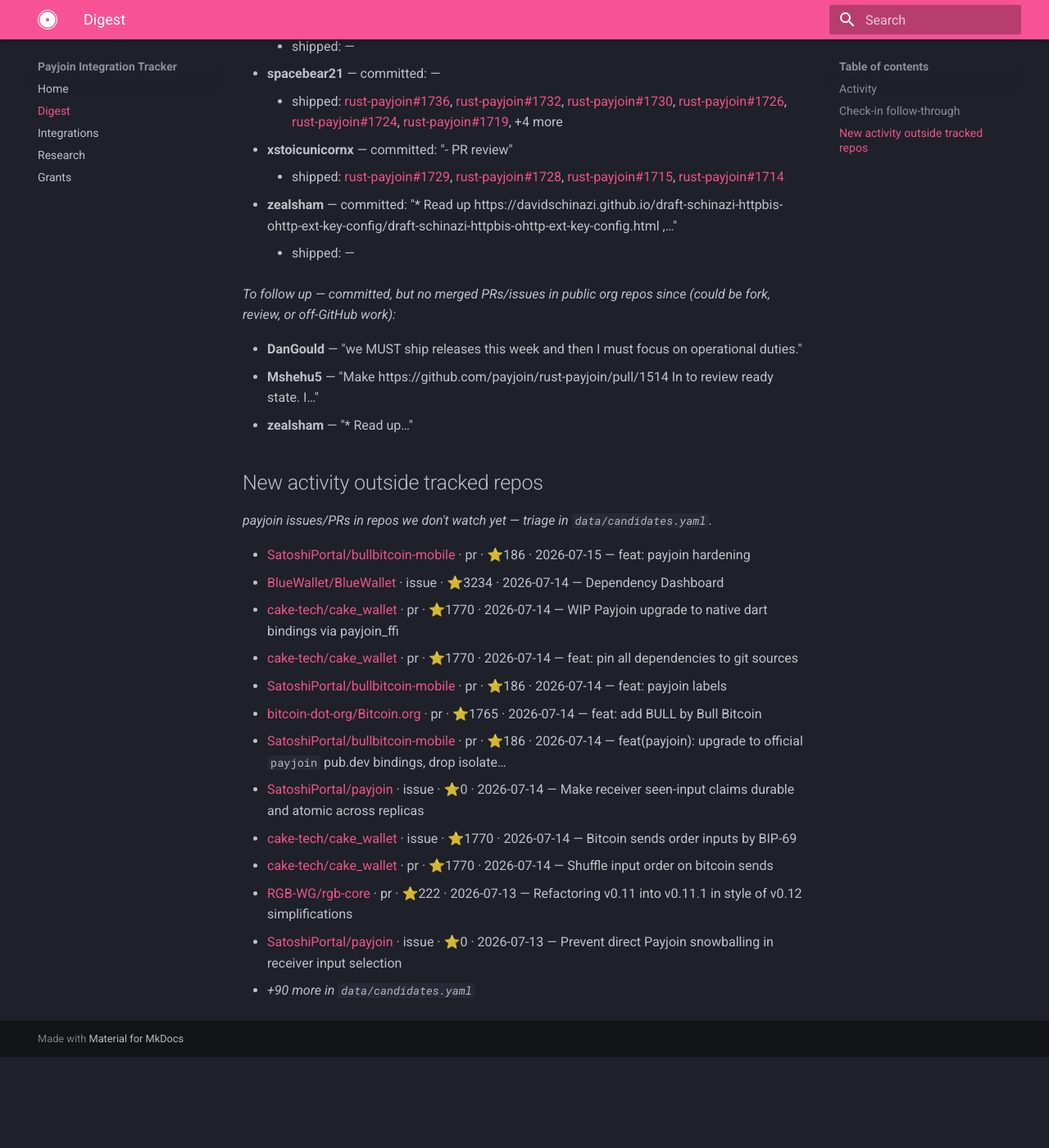
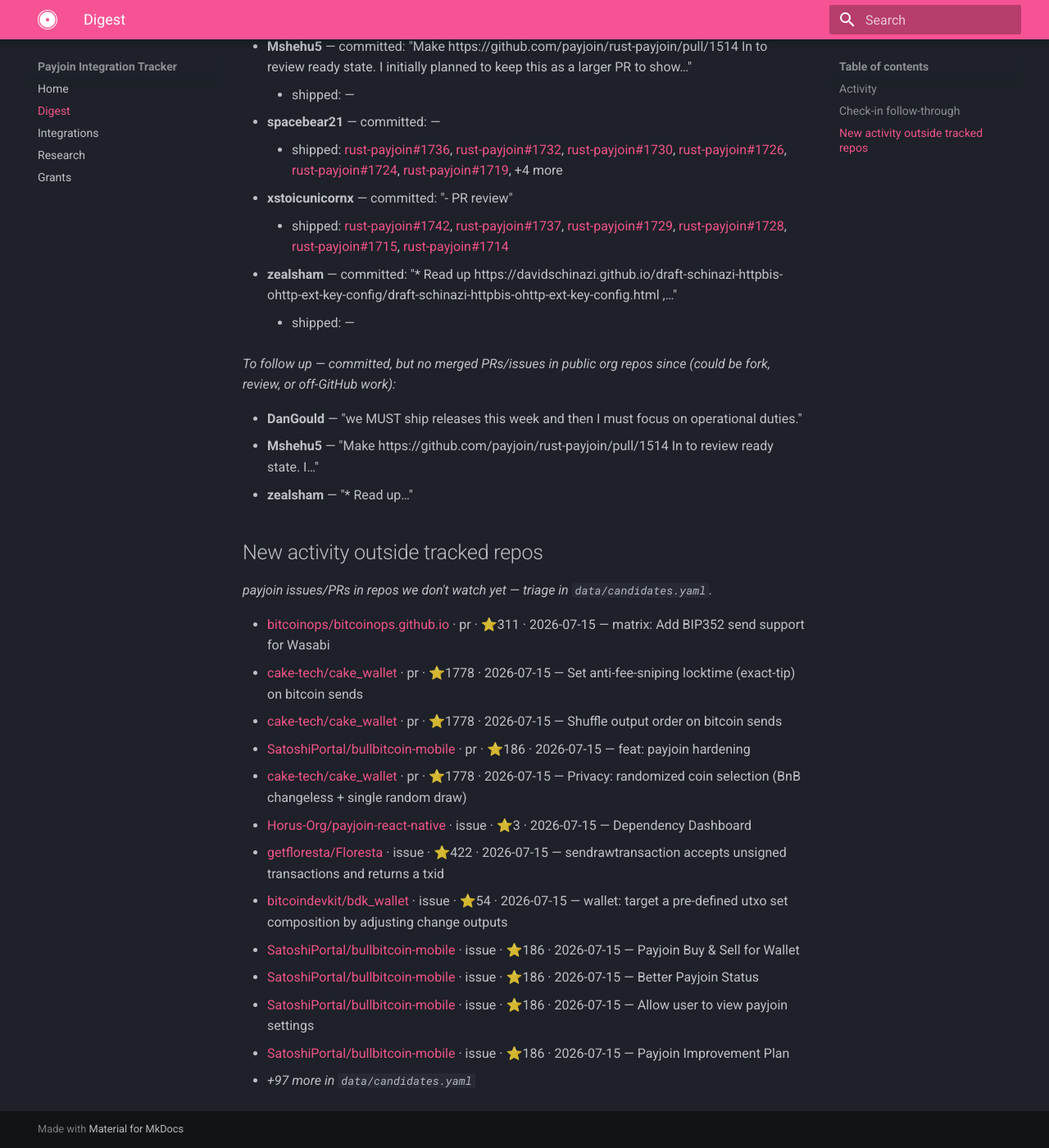
Before and after one commit to payjoin/payjoin.org, an MkDocs documentation site: the page built from docs/digest.md, in a window 1280 px wide and 1400 px high, scrolled down 790 px. Shown: the whole window at 82% size. Built offline with MkDocs 1.6.1 and Material for MkDocs 9.7.7, drawn with Linux system fonts in a browser that asks for light colours; before the commit the page ends 2079 px from its top, so only the background shows below that; some of the changed text lies outside the part shown.

Commit message:
chore: refresh tracker auto-state + digest

```diff
--- a/docs/digest.md
+++ b/docs/digest.md
@@ -14,7 +15,7 @@ _2026-07-06 · [thread](https://github.com/orgs/payjoin/discussions/1712)_
 - **bc1cindy** — committed: —
     - shipped: [rust-payjoin#1722](https://github.com/payjoin/rust-payjoin/issues/1722)
 - **benalleng** — committed: "- review and helping move the payjoin crate PRs along"
-    - shipped: [rust-payjoin#1735](https://github.com/payjoin/rust-payjoin/pull/1735), [rust-payjoin#1727](https://github.com/payjoin/rust-payjoin/pull/1727), [rust-payjoin#1700](https://github.com/payjoin/rust-payjoin/pull/1700)
+    - shipped: [rust-payjoin#1741](https://github.com/payjoin/rust-payjoin/pull/1741), [rust-payjoin#1739](https://github.com/payjoin/rust-payjoin/pull/1739), [rust-payjoin#1735](https://github.com/payjoin/rust-payjoin/pull/1735), [rust-payjoin#1727](https://github.com/payjoin/rust-payjoin/pull/1727), [rust-payjoin#1700](https://github.com/payjoin/rust-payjoin/pull/1700), [rust-payjoin#1743](https://github.com/payjoin/rust-payjoin/issues/1743), +2 more
 - **chavic** — committed: "- Land the correctness-pass tail. Every remaining audit has a PR; merge the stack in order. - Probably release C# packages, unblocked by…"
     - shipped: [rust-payjoin#1725](https://github.com/payjoin/rust-payjoin/pull/1725), [rust-payjoin#1723](https://github.com/payjoin/rust-payjoin/pull/1723)
 - **DanGould** — committed: "we MUST ship releases this week and then I must focus on operational duties."
@@ -24,7 +25,7 @@ _2026-07-06 · [thread](https://github.com/orgs/payjoin/discussions/1712)_
 - **spacebear21** — committed: —
     - shipped: [rust-payjoin#1736](https://github.com/payjoin/rust-payjoin/pull/1736), [rust-payjoin#1732](https://github.com/payjoin/rust-payjoin/pull/1732), [rust-payjoin#1730](https://github.com/payjoin/rust-payjoin/pull/1730), [rust-payjoin#1726](https://github.com/payjoin/rust-payjoin/pull/1726), [rust-payjoin#1724](https://github.com/payjoin/rust-payjoin/pull/1724), [rust-payjoin#1719](https://github.com/payjoin/rust-payjoin/pull/1719), +4 more
 - **xstoicunicornx** — committed: "- PR review"
-    - shipped: [rust-payjoin#1729](https://github.com/payjoin/rust-payjoin/pull/1729), [rust-payjoin#1728](https://github.com/payjoin/rust-payjoin/pull/1728), [rust-payjoin#1715](https://github.com/payjoin/rust-payjoin/pull/1715), [rust-payjoin#1714](https://github.com/payjoin/rust-payjoin/issues/1714)
+    - shipped: [rust-payjoin#1742](https://github.com/payjoin/rust-payjoin/pull/1742), [rust-payjoin#1737](https://github.com/payjoin/rust-payjoin/pull/1737), [rust-payjoin#1729](https://github.com/payjoin/rust-payjoin/pull/1729), [rust-payjoin#1728](https://github.com/payjoin/rust-payjoin/pull/1728), [rust-payjoin#1715](https://github.com/payjoin/rust-payjoin/pull/1715), [rust-payjoin#1714](https://github.com/payjoin/rust-payjoin/issues/1714)
 - **zealsham** — committed: "* Read up https://davidschinazi.github.io/draft-schinazi-httpbis-ohttp-ext-key-config/draft-schinazi-httpbis-ohttp-ext-key-config.html ,…"
     - shipped: —
 
@@ -38,16 +39,16 @@ _To follow up — committed, but no merged PRs/issues in public org repos since
 
 _payjoin issues/PRs in repos we don't watch yet — triage in `data/candidates.yaml`._
 
+- [bitcoinops/bitcoinops.github.io](https://github.com/bitcoinops/bitcoinops.github.io/pull/2816) · pr · ⭐311 · 2026-07-15 — matrix: Add BIP352 send support for Wasabi
+- [cake-tech/cake_wallet](https://github.com/cake-tech/cake_wallet/pull/3385) · pr · ⭐1778 · 2026-07-15 — Set anti-fee-sniping locktime (exact-tip) on bitcoin sends
+- [cake-tech/cake_wallet](https://github.com/cake-tech/cake_wallet/pull/3377) · pr · ⭐1778 · 2026-07-15 — Shuffle output order on bitcoin sends
 - [SatoshiPortal/bullbitcoin-mobile](https://github.com/SatoshiPortal/bullbitcoin-mobile/pull/2451) · pr · ⭐186 · 2026-07-15 — feat: payjoin hardening
-- [BlueWallet/BlueWallet](https://github.com/BlueWallet/BlueWallet/issues/3659) · issue · ⭐3234 · 2026-07-14 — Dependency Dashboard
-- [cake-tech/cake_wallet](https://github.com/cake-tech/cake_wallet/pull/3363) · pr · ⭐1770 · 2026-07-14 — WIP Payjoin upgrade to native dart bindings via payjoin_ffi
-- [cake-tech/cake_wallet](https://github.com/cake-tech/cake_wallet/pull/3381) · pr · ⭐1770 · 2026-07-14 — feat: pin all dependencies to git sources
-- [SatoshiPortal/bullbitcoin-mobile](https://github.com/SatoshiPortal/bullbitcoin-mobile/pull/2449) · pr · ⭐186 · 2026-07-14 — feat: payjoin labels
-- [bitcoin-dot-org/Bitcoin.org](https://github.com/bitcoin-dot-org/Bitcoin.org/pull/4555) · pr · ⭐1765 · 2026-07-14 — feat: add BULL by Bull Bitcoin
-- [SatoshiPortal/bullbitcoin-mobile](https://github.com/SatoshiPortal/bullbitcoin-mobile/pull/2443) · pr · ⭐186 · 2026-07-14 — feat(payjoin): upgrade to official `payjoin` pub.dev bindings, drop isolate…
-- [SatoshiPortal/payjoin](https://github.com/SatoshiPortal/payjoin/issues/7) · issue · ⭐0 · 2026-07-14 — Make receiver seen-input claims durable and atomic across replicas
-- [cake-tech/cake_wallet](https://github.com/cake-tech/cake_wallet/issues/3378) · issue · ⭐1770 · 2026-07-14 — Bitcoin sends order inputs by BIP-69
-- [cake-tech/cake_wallet](https://github.com/cake-tech/cake_wallet/pull/3379) · pr · ⭐1770 · 2026-07-14 — Shuffle input order on bitcoin sends
-- [RGB-WG/rgb-core](https://github.com/RGB-WG/rgb-core/pull/288) · pr · ⭐222 · 2026-07-13 — Refactoring v0.11 into v0.11.1 in style of v0.12 simplifications
-- [SatoshiPortal/payjoin](https://github.com/SatoshiPortal/payjoin/issues/9) · issue · ⭐0 · 2026-07-13 — Prevent direct Payjoin snowballing in receiver input selection
-- _+90 more in `data/candidates.yaml`_
+- [cake-tech/cake_wallet](https://github.com/cake-tech/cake_wallet/pull/3408) · pr · ⭐1778 · 2026-07-15 — Privacy: randomized coin selection (BnB changeless + single random draw)
+- [Horus-Org/payjoin-react-native](https://github.com/Horus-Org/payjoin-react-native/issues/2) · issue · ⭐3 · 2026-07-15 — Dependency Dashboard
+- [getfloresta/Floresta](https://github.com/getfloresta/Floresta/issues/1084) · issue · ⭐422 · 2026-07-15 — sendrawtransaction accepts unsigned transactions and returns a txid
+- [bitcoindevkit/bdk_wallet](https://github.com/bitcoindevkit/bdk_wallet/issues/103) · issue · ⭐54 · 2026-07-15 — wallet: target a pre-defined utxo set composition by adjusting change outputs
+- [SatoshiPortal/bullbitcoin-mobile](https://github.com/SatoshiPortal/bullbitcoin-mobile/issues/2455) · issue · ⭐186 · 2026-07-15 — Payjoin Buy & Sell for Wallet
+- [SatoshiPortal/bullbitcoin-mobile](https://github.com/SatoshiPortal/bullbitcoin-mobile/issues/947) · issue · ⭐186 · 2026-07-15 — Better Payjoin Status
+- [SatoshiPortal/bullbitcoin-mobile](https://github.com/SatoshiPortal/bullbitcoin-mobile/issues/782) · issue · ⭐186 · 2026-07-15 — Allow user to view payjoin settings
+- [SatoshiPortal/bullbitcoin-mobile](https://github.com/SatoshiPortal/bullbitcoin-mobile/issues/1814) · issue · ⭐186 · 2026-07-15 — Payjoin Improvement Plan
+- _+97 more in `data/candidates.yaml`_
```
Also changed, not shown: other parts of docs/digest.md (+2 -1 lines), 2 other files.
